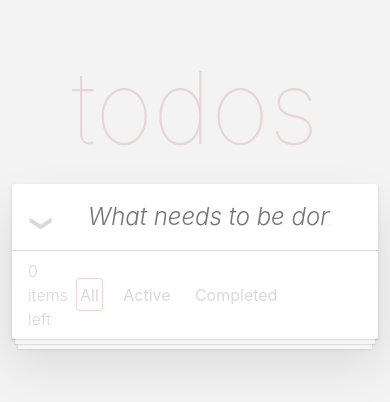
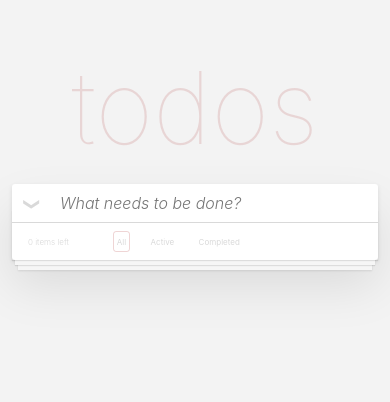
Before and after one commit to NabokovaET/ToDoList, a React (Create React App) app: page / in a window 390 px wide. Shown: the top 402 px of the page. Built offline with nearby package versions, Linux system fonts and the light colour scheme.

Commit message:
Add checkAll, onBlur input

```diff
--- a/src/components/ToDoBlock/ToDoBlock.js
+++ b/src/components/ToDoBlock/ToDoBlock.js
@@ -1,115 +1,112 @@
-import React, {Component} from 'react'
-import "./ToDoBlock.scss"
-import { nanoid } from 'nanoid'
-import ToDoForm from '../ToDoForm/ToDoForm'
-import ToDoList from '../ToDoList/ToDoList'
-import ToDoFooter from '../ToDoFooter/ToDoFooter'
+import React, { Component } from "react";
+import "./ToDoBlock.scss";
+import { nanoid } from "nanoid";
+import ToDoForm from "../ToDoForm/ToDoForm";
+import ToDoList from "../ToDoList/ToDoList";
+import ToDoFooter from "../ToDoFooter/ToDoFooter";
 
 class ToDoBlock extends Component {
+    state = {
+        value: "",
+        list: [],
+        status: "All",
+        completed: false,
+        isCheck: false,
+    };
 
-    state = {
-        value: '',
-        list: [],
-        status: 'All',
-        completed: false,
-        isCheck: false
-    }
-
-    handelSubmit = e => {
+    handelSubmit = (e) => {
         e.preventDefault();
-        this.setState({value: ''});
+        this.setState({ value: "" });
         this.addItem();
-    }
+    };
     handelSubmitItem = (id, value) => {
-        const {list} = this.state;
-        let updateItem = list.map(item => {
-            if(item.id === id) {
-                return {...item, text: value}
+        const { list } = this.state;
+        let updateItem = list.map((item) => {
+            if (item.id === id) {
+                return { ...item, text: value };
             }
-            return item
-        })
-        this.setState({list: updateItem});
-    }
-    handelChange = e => {
-        this.setState({value: e.target.value});
-    }
+            return item;
+        });
+        this.setState({ list: updateItem });
+    };
+    handelChange = (e) => {
+        this.setState({ value: e.target.value });
+    };
     addItem = () => {
-        const {value, list} = this.state;
+        const { value, list } = this.state;
         let newList = [...list];
         let incld = newList.includes(value);
-        !incld
-            ? newList = [{id: nanoid(7), text: value, checked: false}, ...list]
-            : newList = [...list];
-        this.setState({list: newList});
-    }
-    deleteItem = index => {
-        const {list} = this.state;
-        let deleteList = list.filter(item => item.id !== index);
-        this.setState({list: deleteList});
-    }
-    checkItem = index => {
-        const {list} = this.state;
-        let checkList = list.map(item => {
-            if(item.id === index) {
-                return {...item, checked: !item.checked}
+        !incld ? (newList = [{ id: nanoid(7), text: value, checked: false }, ...list]) : (newList = [...list]);
+        this.setState({ list: newList });
+    };
+    deleteItem = (index) => {
+        this.setState({
+            list: this.state.list.filter((item) => item.id !== index),
+        });
+    };
+    checkItem = (index) => {
+        const { list } = this.state;
+
+        let checkList = list.map((item) => {
+            if (item.id === index) {
+                return { ...item, checked: !item.checked };
             }
-            return item
-        })
-        this.setState({list: checkList});
+            return item;
+        });
+
+        this.setState({
+            list: checkList,
+            isCheck: checkList.every((item) => item.checked),
+        });
         this.activeComleted(checkList);
-    }
-    checkAll = (isCheck) => {
-        const {list} = this.state;
-
-        let checkAll = list.map(item => {
-            if(item.checked !== isCheck) {
-                return {...item, checked: !item.checked}
-            } return item
-        })
-        this.setState({list: checkAll});
-
-    }
+    };
+    checkAll = () => {
+        const { list, isCheck } = this.state;
+        let checkAll = list.map((item) => ({ ...item, checked: !isCheck }));
+        this.setState({ list: checkAll, isCheck: !isCheck });
+        this.activeComleted(checkAll);
+    };
     setFilter = (status) => {
-        this.setState({status: status})
-    }
+        this.setState({ status: status });
+    };
     updateList = () => {
-        const {list, status} = this.state;
+        const { list, status } = this.state;
 
         switch (status) {
             case "Active":
-                let activeList = list.filter(item => item.checked === false);
-                return activeList
+                let activeList = list.filter((item) => !item.checked);
+                return activeList;
             case "Completed":
-                let completedList = list.filter(item => item.checked === true);
-                return completedList
+                let completedList = list.filter((item) => item.checked);
+                return completedList;
             default:
-                return list
+                return list;
         }
-    }
+    };
     activeComleted = (checkList) => {
-        let activeComleted = checkList.filter(item => item.checked === true);
-        activeComleted.length !== 0
-            ? this.setState({completed: true})
-            : this.setState({completed: false});
-    }
+        let activeComleted = checkList.filter((item) => item.checked);
+        activeComleted.length !== 0 ? this.setState({ completed: true }) : this.setState({ completed: false });
+    };
     clearList = () => {
-        const {list} = this.state;
-        let clearList = list.filter(item => item.checked === false);
-        this.setState({list: clearList})
+        const { list } = this.state;
+        let clearList = list.filter((item) => !item.checked);
+        this.setState({ list: clearList, isCheck: false });
         this.activeComleted(clearList);
-    }
+    };
 
     render() {
-        const { value, list, status, completed } = this.state;
-        const count = list.filter(item => item.checked === false).length;
+        const { value, list, status, completed, isCheck } = this.state;
+        const count = list.filter((item) => !item.checked).length;
 
         return (
             <div className='ToDoBlock'>
                 <ToDoForm
                     value={value}
+                    isCheck={isCheck}
                     handelSubmit={this.handelSubmit}
                     handelChange={this.handelChange}
-                    checkAll={this.checkAll}/>
+                    checkAll={this.checkAll}
+                />
                 <ToDoList
                     list={this.updateList()}
                     deleteItem={this.deleteItem}
@@ -124,9 +121,8 @@ class ToDoBlock extends Component {
                     clearList={this.clearList}
                 />
             </div>
-        )
+        );
     }
-
 }
 
-export default ToDoBlock
+export default ToDoBlock;
--- a/src/components/ToDoFooter/ToDoFooter.scss
+++ b/src/components/ToDoFooter/ToDoFooter.scss
@@ -25,3 +25,9 @@
         }
     }
 }
+
+@media screen and (max-width: 425px) {
+    .ToDoFooter {
+        font-size: .5rem;
+    }
+}
--- a/src/components/ToDoForm/ToDoForm.js
+++ b/src/components/ToDoForm/ToDoForm.js
@@ -2,14 +2,15 @@ import React from 'react'
 import { Form } from 'react-bootstrap'
 import "./ToDoForm.scss"
 
-const ToDoForm = ({value, handelSubmit, handelChange, checkAll}) => {
+const ToDoForm = ({value, handelSubmit, handelChange, checkAll, isCheck}) => {
+
     return (
         <Form
             className='ToDoForm'
             onSubmit={handelSubmit}>
             <label
-                className='ToDoForm__label'
-                onClick={() => checkAll(true)}/>
+                className={isCheck ? 'ToDoForm__label check' : 'ToDoForm__label'}
+                onClick={checkAll}/>
             <input
                 className='ToDoForm__input'
                 type='text'
--- a/src/components/ToDoForm/ToDoForm.scss
+++ b/src/components/ToDoForm/ToDoForm.scss
@@ -16,6 +16,12 @@
             font-size: 22px;
             color: $color;
             padding: 10px 27px 10px 27px;
+
+        }
+        &.check {
+            &::before {
+                color: #8f8888;
+            }
         }
     }
     &__input {
@@ -34,3 +40,22 @@
         }
     }
 }
+
+@media screen and (max-width: 425px) {
+    .ToDoForm {
+        &__input {
+            font-size: 1rem;
+            margin-right: .5rem;
+            padding: .5rem;
+        }
+        &__label {
+            width: 40px;
+            height: 25px;
+            &::before {
+                content: '❯';
+                font-size: 1rem;
+                padding: 5px 14px 4px 14px;
+            }
+        }
+    }
+}
--- a/src/components/ToDoItem/ToDoItem.js
+++ b/src/components/ToDoItem/ToDoItem.js
@@ -26,8 +26,10 @@ const ToDoItem = ({item, deleteItem, checkItem, handelSubmitItem}) => {
                     onSubmit={handelItem}
                     className='ToDoItem__edit'>
                     <input
+                        autoFocus={true}
                         value={value}
-                        onChange={(e) => setValue(e.target.value)}/>
+                        onChange={(e) => setValue(e.target.value)}
+                        onBlur={handelItem}/>
                 </Form>
                 : <label
                     onDoubleClick={() => setEdit(true)}
--- a/src/components/ToDoItem/ToDoItem.scss
+++ b/src/components/ToDoItem/ToDoItem.scss
@@ -78,3 +78,15 @@
     }
 
 }
+
+@media screen and (max-width: 425px) {
+    .ToDoItem {
+        &__text {
+            font-size: 1rem;
+        }
+        &__checkbox {
+            width: 20px;
+            height: 20px;
+        }
+    }
+}
```
